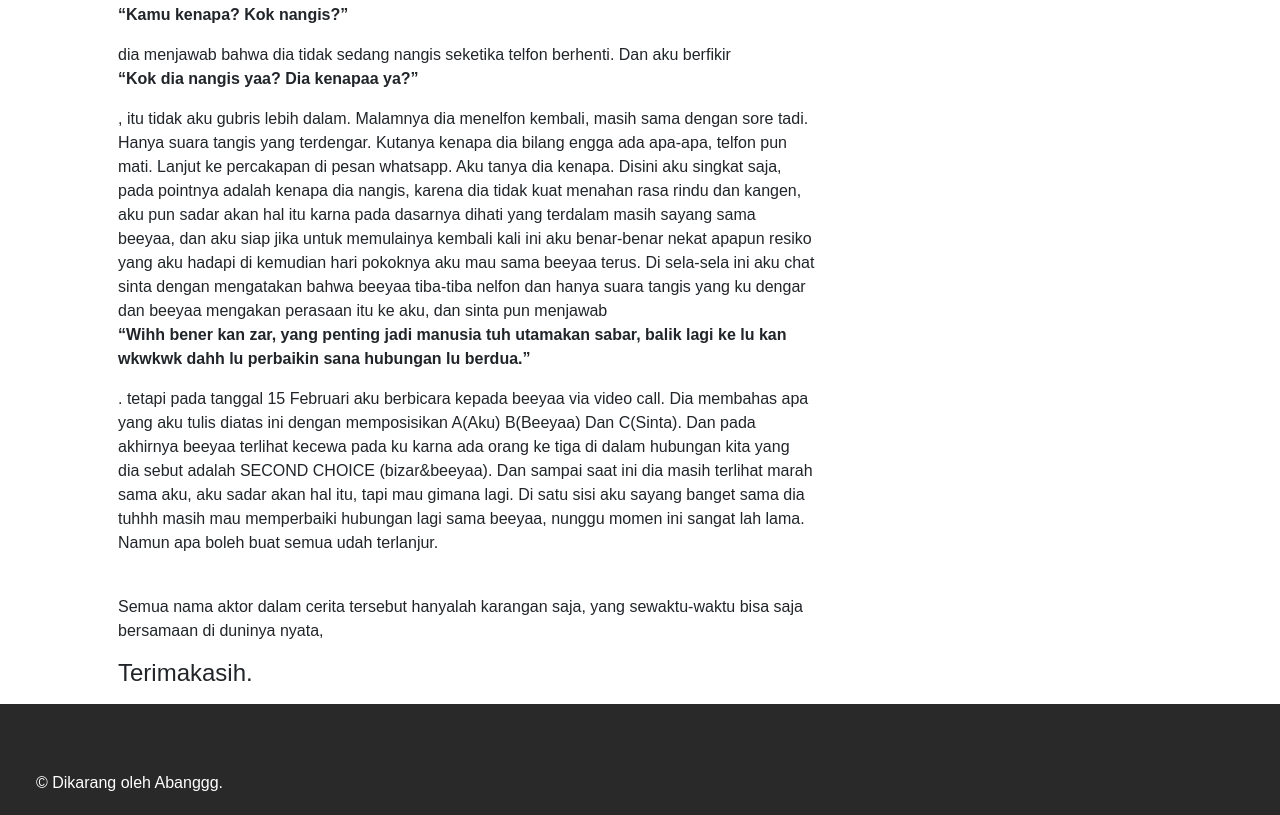
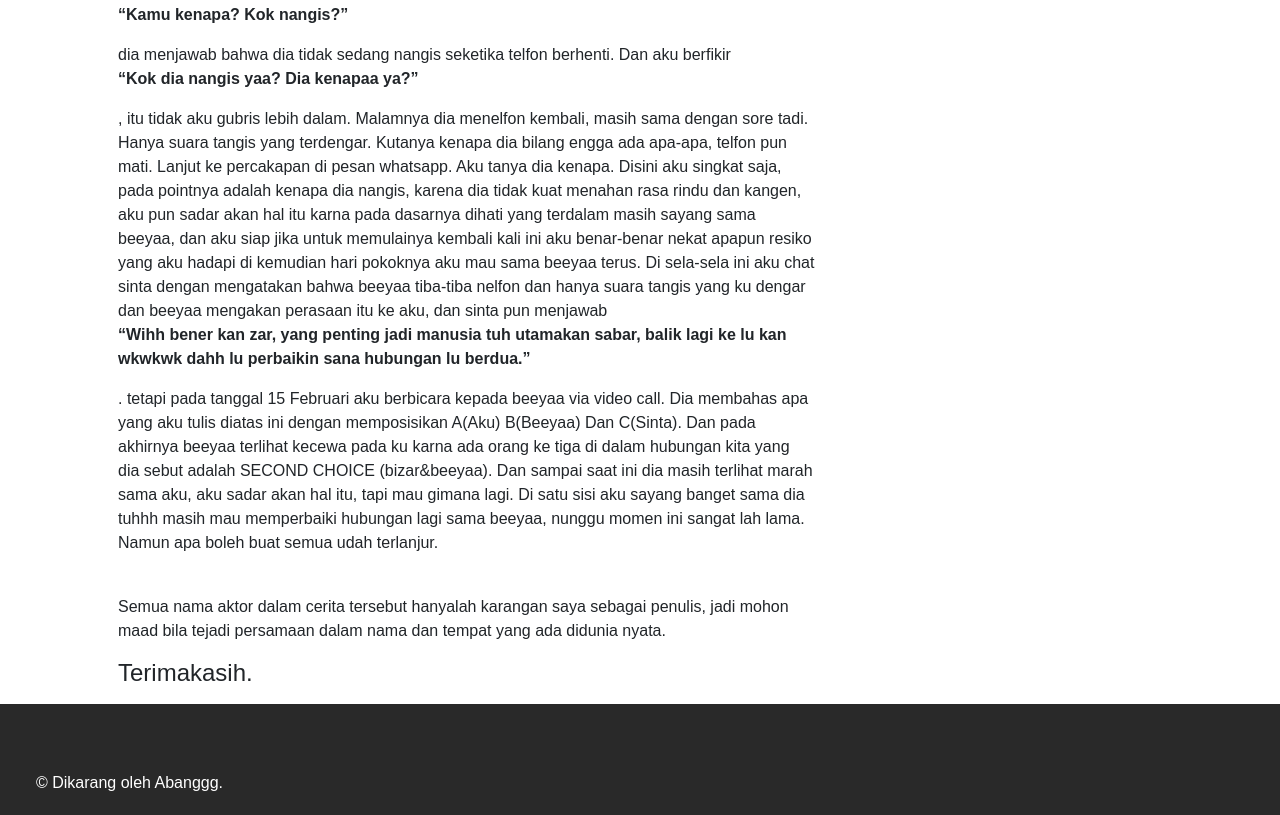
Before and after one commit to imron29/secondchoice, a plain HTML site: page index.html in a window 1280 px wide. Shown: the part 4896-5711 px from the top of the page. Drawn offline with nearby package versions, Linux system fonts and the light colour scheme; a web font is replaced by a local one.

Commit message:
Update index.html

```diff
--- a/index.html
+++ b/index.html
@@ -229,8 +229,7 @@
               lama. Namun apa boleh buat semua udah terlanjur.
             </p> <br>
             <p>
-              Semua nama aktor dalam cerita tersebut hanyalah karangan saja, yang sewaktu-waktu bisa saja bersamaan di
-              duninya nyata,
+              Semua nama aktor dalam cerita tersebut hanyalah karangan saya sebagai penulis, jadi mohon maad bila tejadi persamaan dalam nama dan tempat yang ada didunia nyata.
               <h4>Terimakasih.</h4>
             </p>
           </div>
```
